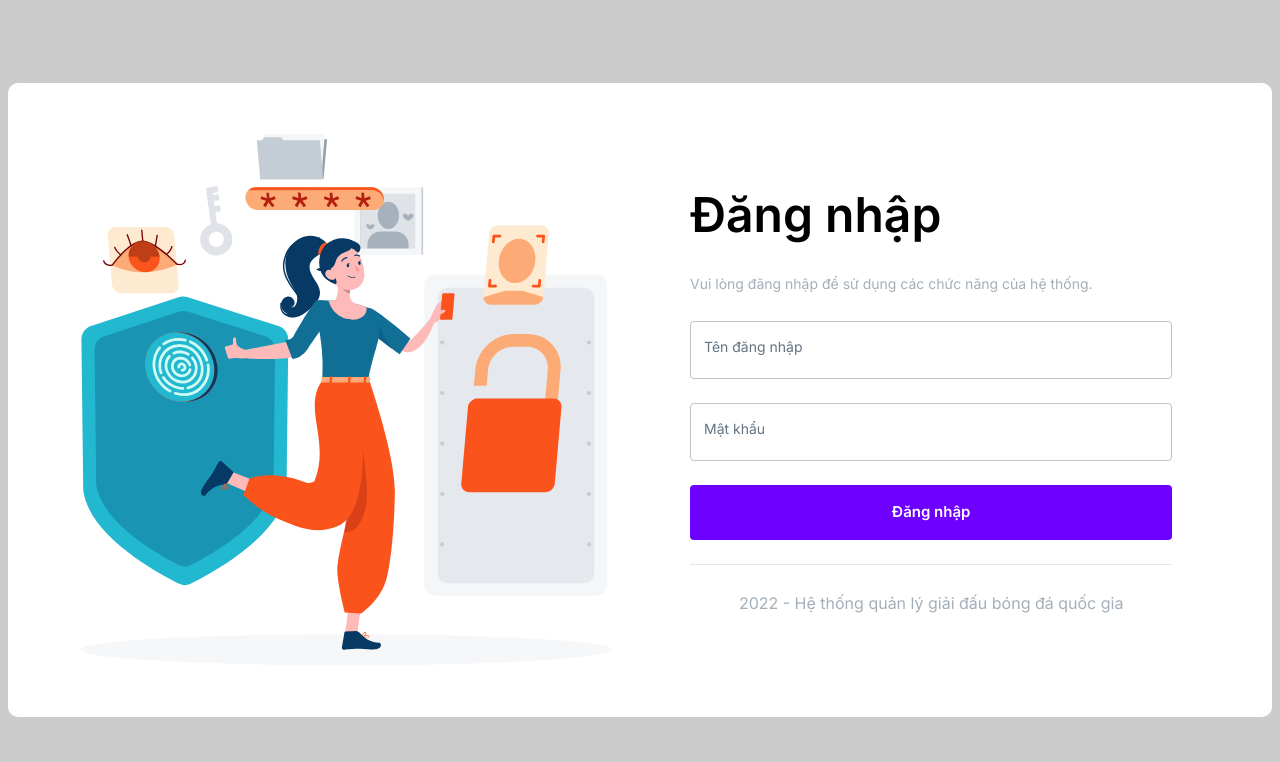
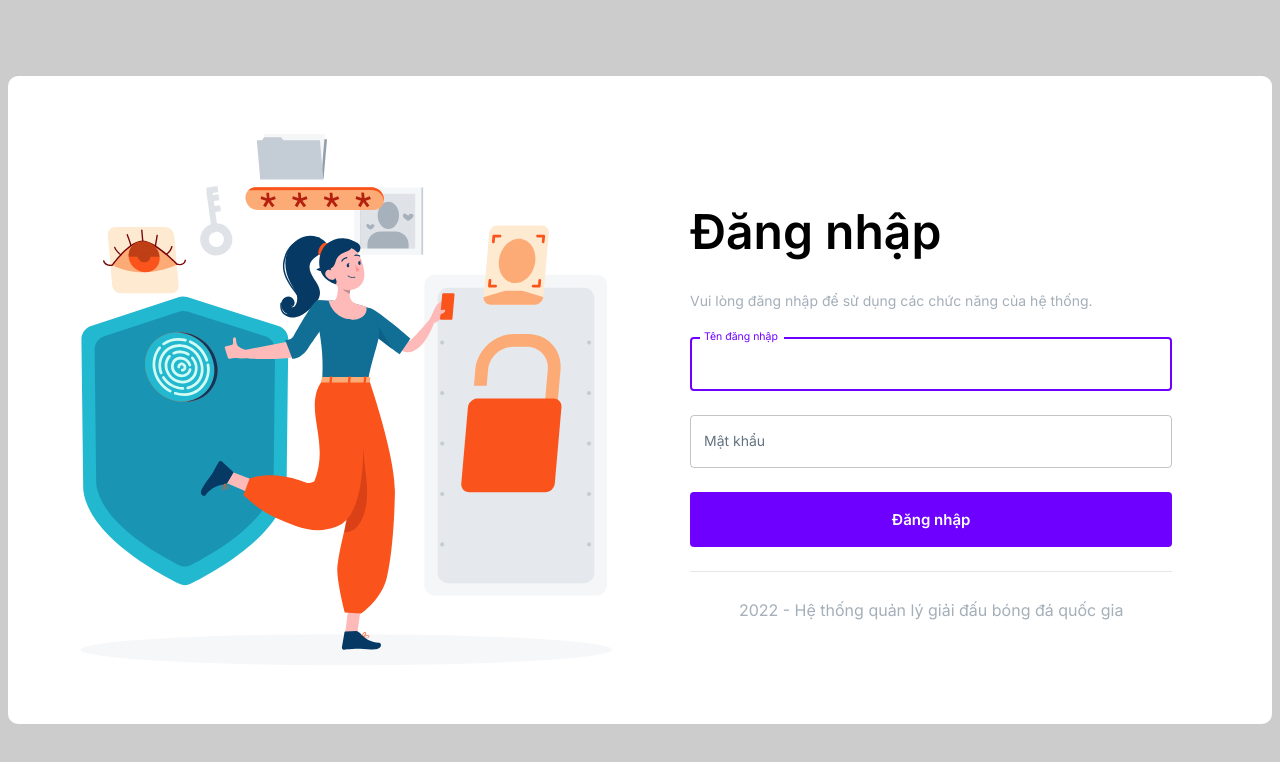
Before and after one commit to huyleminh/footbal-leagues-management, a React (Create React App) app: page /login in a window 1280 px wide. Shown: the top 762 px of the page. Built offline with nearby package versions, Linux system fonts and the light colour scheme; no server answers.

Commit message:
integrate login API and auth token flow

```diff
--- /dev/null
+++ b/src/@types/AuthInterfaces.ts
@@ -0,0 +1,17 @@
+export interface IUserLogin {
+	username: string;
+	password: string;
+}
+
+export interface ILoginResponse {
+	token: {
+		accessToken: string;
+		refreshToken: string;
+		idToken: string;
+		expireIn: number;
+		expireAt: string;
+	};
+	user: {
+		fullname: string;
+	};
+}
--- a/src/assets/themes/AppComponents.ts
+++ b/src/assets/themes/AppComponents.ts
@@ -28,6 +28,17 @@ export const AppComponents: Components = {
 			},
 		},
 	},
+	MuiOutlinedInput: {
+		styleOverrides: {
+			root: {
+				fontSize: "0.875rem",
+				"&.Mui-error": {
+					color: "#FF4842",
+					backgroundColor: "#fddad9a6",
+				},
+			},
+		},
+	},
 	MuiButton: {
 		styleOverrides: {
 			root: {
--- a/src/features/auth/login/index.tsx
+++ b/src/features/auth/login/index.tsx
@@ -1,55 +1,234 @@
-import { Box, Grid, TextField, Divider, Typography, Button, Stack } from "@mui/material";
-import IllustrationLogin from "../../../assets/images/illustration_login.svg"
-import HomeIcon from '@mui/icons-material/Home';
-import { Link } from 'react-router-dom'
+import CloseIcon from "@mui/icons-material/Close";
+import HelpOutlineRoundedIcon from "@mui/icons-material/HelpOutlineRounded";
+import {
+	Alert,
+	Box,
+	Button,
+	CircularProgress,
+	Collapse,
+	Divider,
+	Grid,
+	IconButton,
+	Stack,
+	TextField,
+	Tooltip,
+	Typography
+} from "@mui/material";
+import { useState } from "react";
+import { useNavigate } from "react-router-dom";
+import { ILoginResponse, IUserLogin } from "../../../@types/AuthInterfaces";
+import IllustrationLogin from "../../../assets/images/illustration_login.svg";
+import AuthService from "../../../services/AuthService";
 
 function LoginPage() {
+	const navigate = useNavigate();
+
+	const [isLoading, setIsLoading] = useState(false);
+	const [userLogin, setUserLogin] = useState<IUserLogin>({ username: "", password: "" });
+	const [userLoginError, setUserLoginError] = useState({ username: false, password: false });
+	const [alert, setAlert] = useState({ open: false, msg: "" });
+
+	const handleChangeField = (event: React.ChangeEvent<HTMLInputElement>) => {
+		const target = event.target;
+
+		setUserLogin({
+			...userLogin,
+			[target.name]: target.value,
+		});
+	};
+
+	const handleSubmit = async () => {
+		if (!userLogin.username || !userLogin.password) {
+			return;
+		}
+		if (userLoginError.username || userLoginError.password) {
+			return;
+		}
+
+		setIsLoading(true);
+		try {
+			const res = await AuthService.postLoginAsync(userLogin);
+			setIsLoading(false);
+
+			if (res.code === 200) {
+				AuthService.setLocalData(res.data as ILoginResponse);
+				navigate("/");
+			} else if (res.code === 400) {
+				setAlert({ open: true, msg: res?.data as string });
+			}
+		} catch (error) {
+			console.log(error);
+			setAlert({ open: true, msg: "Đã có lỗi xảy ra, vui lòng thử lại sau" });
+		}
+	};
+
+	const handleValidateField = (event: React.FocusEvent<HTMLInputElement>) => {
+		const target = event.target;
+		if (!target.value) {
+			return;
+		}
+
+		const rule = target.dataset["rule"] || "";
+
+		if (!target.value.trim() || !target.value.match(new RegExp(rule))) {
+			setUserLoginError({
+				...userLoginError,
+				[target.name]: true,
+			});
+			return;
+		}
+
+		setUserLoginError({
+			...userLoginError,
+			[target.name]: false,
+		});
+	};
+
 	return (
-		<Box sx={{
+		<Box
+			sx={{
 				display: "flex",
 				justifyContent: "center",
 				height: "100vh",
-			backgroundColor: "#CCCCCC"
-		}}>
-			<Box sx={{
+				backgroundColor: "#CCCCCC",
+			}}
+		>
+			<Box
+				sx={{
 					display: "flex",
 					flexDirection: "column",
 					justifyContent: "center",
-			}}>
-				<Box sx={{
+				}}
+			>
+				<Box
+					sx={{
 						backgroundColor: "white",
 						minWidth: "70vw",
 						minHeight: "70vh",
 						borderRadius: "10px",
 						padding: "50px",
-					display: "flex"
-				}}>
+						display: "flex",
+					}}
+				>
 					<Grid container>
-						<Grid item sx={{
+						<Grid
+							item
+							sx={{
+								display: { xs: "none", md: "flex" },
+								flexDirection: "column",
+								justifyContent: "center",
+							}}
+							xs={6}
+						>
+							<img src={IllustrationLogin} alt="login" />
+						</Grid>
+						<Grid
+							item
+							sx={{
 								display: "flex",
 								flexDirection: "column",
-							justifyContent: "center"
-						}} xs={6}>
-							<img src={IllustrationLogin} alt="login" />
-						</Grid>
-						<Grid item sx={{
+								justifyContent: "center",
+							}}
+							xs={6}
+						>
+							<Box
+								sx={{
 									display: "flex",
 									flexDirection: "column",
-							justifyContent: "center"
-						}} xs={6}>
-							<Box sx={{
+									padding: "50px",
+								}}
+							>
+								<Stack spacing={3}>
+									<Collapse in={alert.open}>
+										<Alert
+											severity="warning"
+											action={
+												<IconButton
+													aria-label="close"
+													color="inherit"
+													size="small"
+													onClick={() => {
+														setAlert({ open: false, msg: "" });
+													}}
+												>
+													<CloseIcon fontSize="inherit" />
+												</IconButton>
+											}
+											sx={{ mb: 2 }}
+										>
+											{alert.msg}
+										</Alert>
+									</Collapse>
+									<Typography variant="h2">Đăng nhập</Typography>
+									<Typography variant="subtitle2">
+										Vui lòng đăng nhập để sử dụng các chức năng của hệ thống.
+									</Typography>
+									<TextField
+										label="Tên đăng nhập"
+										variant="outlined"
+										name="username"
+										onChange={handleChangeField}
+										value={userLogin.username}
+										onBlur={handleValidateField}
+										error={userLoginError.username}
+										inputProps={{}}
+										helperText={
+											userLoginError.username &&
+											"Tên đăng nhập không được bỏ trống"
+										}
+										autoFocus
+									/>
+									<TextField
+										label="Mật khẩu"
+										type="password"
+										variant="outlined"
+										name="password"
+										onChange={handleChangeField}
+										value={userLogin.password}
+										onBlur={handleValidateField}
+										error={userLoginError.password}
+										inputProps={{
+											"data-rule": "^(?=.*[A-Za-z])(?=.*\\d)[A-Za-z\\d]{8,}$",
+										}}
+										helperText={
+											userLoginError.password && (
+												<Tooltip
+													title={`Mật khẩu có ít nhất 8 ký tự, ít nhất 1 chữ cái và 1 chữ số`}
+													placement="bottom"
+												>
+													<Typography
+														variant="caption"
+														sx={{
+															color: "#FF4842",
+															fontSize: "0.8rem",
 															display: "flex",
-								flexDirection: "column",
-								padding: "50px"
-							}}>
-								<Stack spacing={3}>
-									<Typography variant="h2">Đăng nhập</Typography>
-									<Typography variant="subtitle2">Vui lòng đăng nhập để sử dụng các chức năng của hệ thống.</Typography>
-									<TextField id="outlined-basic" label="Tên đăng nhập" variant="outlined" />
-									<TextField id="outlined-basic" label="Mật khẩu" type="password" variant="outlined" />
-									<Button variant="contained" sx={{ minHeight: "55px"}}>Đăng nhập</Button>
+															alignItems: "center",
+														}}
+													>
+														<span style={{ marginRight: "5px" }}>
+															Mật khẩu không đúng định dạng
+														</span>
+														<HelpOutlineRoundedIcon fontSize="small" />
+													</Typography>
+												</Tooltip>
+											)
+										}
+									/>
+									<Button
+										variant="contained"
+										sx={{ minHeight: "55px" }}
+										onClick={handleSubmit}
+									>
+										{isLoading ? (
+											<CircularProgress sx={{ color: "#FFF" }} size={30} />
+										) : (
+											"Đăng nhập"
+										)}
+									</Button>
 									<Divider></Divider>
-									<Typography variant="subtitle1" sx={{ textAlign: "center"}}>2022 - Hệ thống quản lý giải đấu bóng đá quốc gia</Typography>
+									<Typography variant="subtitle1" sx={{ textAlign: "center" }}>
+										2022 - Hệ thống quản lý giải đấu bóng đá quốc gia
+									</Typography>
 								</Stack>
 							</Box>
 						</Grid>
--- /dev/null
+++ b/src/services/AuthService.ts
@@ -0,0 +1,38 @@
+import { IAPIResponse } from "../@types/AppInterfaces";
+import { ILoginResponse, IUserLogin } from "../@types/AuthInterfaces";
+import HttpService from "./HttpService";
+
+export default class AuthService {
+	static async postLoginAsync(data: IUserLogin) {
+		return HttpService.post<IAPIResponse<ILoginResponse | string>>("/auth/login", data);
+	}
+
+	static setLocalData(data: ILoginResponse): void {
+		this.removeLocalData();
+		localStorage.setItem("token", JSON.stringify(data.token));
+		localStorage.setItem("user", JSON.stringify(data.user));
+	}
+
+	static setLocalToken(data: any): void {
+		localStorage.setItem("token", JSON.stringify(data));
+	}
+
+	static removeLocalData() {
+		localStorage.removeItem("token");
+		localStorage.removeItem("user");
+	}
+
+	static getToken() {
+		const infoToken = localStorage.getItem("token");
+		if (!infoToken) {
+			return null;
+		}
+
+		try {
+			const token = JSON.parse(infoToken);
+			return token;
+		} catch (error) {
+			return null;
+		}
+	}
+}
--- a/src/services/HttpService.ts
+++ b/src/services/HttpService.ts
@@ -1,5 +1,6 @@
 import axios, { AxiosError, AxiosRequestConfig, AxiosResponse } from "axios";
 import AppConfigs from "../shared/AppConfigs";
+import AuthService from "./AuthService";
 
 export const axiosInstance = axios.create({
 	baseURL: AppConfigs.API_URL,
@@ -9,10 +10,29 @@ export const axiosInstance = axios.create({
 axiosInstance.interceptors.request.use(
 	function (config) {
 		// Do something before request is sent
-		return config;
+		if (config.url?.match("/refresh")) {
+			return config;
+		}
+		let cloneConfig = { ...config };
+		const token = AuthService.getToken();
+		if (token && token.accessToken) {
+			cloneConfig.headers = {
+				Authorization: `Bearer ${token.accessToken}`,
+			};
+		}
+		return cloneConfig;
 	},
 	function (error: AxiosError) {
 		// Do something with request error
+		return Promise.reject(error);
+	},
+);
+
+axiosInstance.interceptors.response.use(
+	function (response) {
+		return response;
+	},
+	function (error) {
 		return Promise.reject(error);
 	},
 );
@@ -50,11 +70,48 @@ export default class HttpService {
 		return this.handleAPIResponse(await axiosInstance.patch<T>(path, payload, extraConfig));
 	}
 
-	private static handleAPIResponse(response: AxiosResponse<any>) {
-		if (response.status === 200) {
-			return response.data;
+	private static handleAPIResponse(response: AxiosResponse<any>): any {
+		if (response.status !== 200) {
+			return response;
 		}
 
-		return response;
+		const resData = response.data;
+		if (resData.code === 401 && resData.data === "Token expired") {
+			const token = AuthService.getToken();
+			if (!token || !token.idToken || !token.refreshToken) {
+				resData.data = {};
+				return resData;
+			}
+
+			const config = response.config;
+			return axiosInstance
+				.post(
+					"/auth/refresh",
+					{ refreshToken: token.refreshToken },
+					{
+						headers: {
+							Authorization: `Bearer ${token.idToken}`,
+						},
+					},
+				)
+				.then((res) => {
+					if (res.status !== 200) {
+						return res;
+					}
+
+					if (res.data.code === 200) {
+						const token = res.data.data;
+						AuthService.setLocalToken(token);
+						config.headers = {
+							Authorization: `Bearer ${token.accessToken}`,
+						};
+						return axiosInstance.request(config).then(this.handleAPIResponse);
+					}
+					return res.data;
+				});
+		}
+		return resData;
 	}
+
+	private static handleRefreshToken() {}
 }
```
Also changed, not shown: 1 other file (tests, documents, lock files or other folders). Lines whose indentation alone changed are shown as unchanged.
